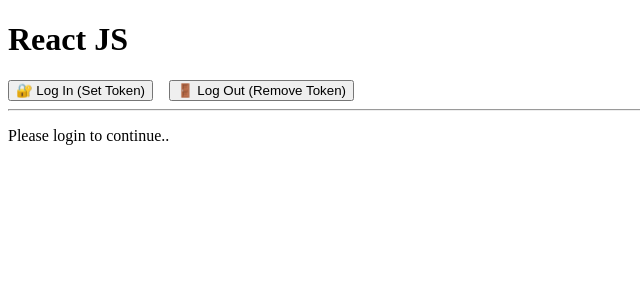
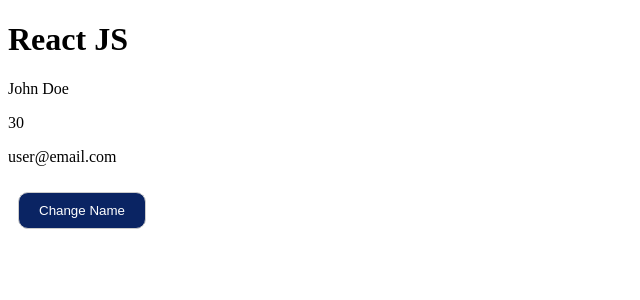
Before and after one commit to nazrulislambhat/react, a React (Vite) app: page / in a window 1280 px wide. Shown: the top 300 px of the page, without its empty margins (0-640 px from the left). Built offline with nearby package versions, Linux system fonts and the light colour scheme.

Commit message:
Some Changes

```diff
--- a/src/App.jsx
+++ b/src/App.jsx
@@ -1,175 +1,9 @@
-// import ChildComponent from './components/ChildComponent';
-//import { useState } from 'react';
-// import UseState from './hooks/UseState.jsx';
-// import UseStateForm from './hooks/UseStateForm.jsx';
-// import UseStateArray from './hooks/UseStateArray.jsx';
-// import TaskList from './hooks/UseStateArray.jsx';
-// import User from './hooks/UseEffect.jsx';
-// import UseEffectUpdate from './hooks/UseEffectUpdate.jsx';
-// import UseEffectAPI from './hooks/UseEffectAPI.jsx';
-// import UseRefExample from './hooks/UseRefExample.jsx';
-// import Timer from './hooks/UseRefTimer.jsx';
-// import UseRef from './hooks/UseRef.jsx';
-// import UseReducerExample1 from './hooks/UseReducerExample1.jsx';
-// import UseReducerExample2 from './hooks/UseReducerExample2.jsx';
-// import UseReducerExample3 from './hooks/UseReducerExample3.jsx';
-// import UseReducerExample4 from './hooks/UseReducerExample4.jsx';
-// import UseReducerExample5 from './hooks/UseReducerExample5.jsx';
-// import UseMemoFactorial from './hooks/UseMemoFactorial.jsx';
-// import UseMemoFactorial2 from './hooks/UseMemoFactorial2.jsx';
-// import CallbackHook from './components/CallbackHook.jsx';
-// import UseContextHookTheme from './hooks/UseContextHookTheme.jsx';
-// import OnlineStatus from './CustomHooks/OnlineStatus.jsx';
-// import UseReducerBest1 from './hooks/UseReducerBest1.jsx';
-// import UseReducerBest2 from './hooks/UseReducerBest2.jsx';
-// import TwoWayDataBinding from './components/TwoWayDataBinding.jsx';
-// import DataFetch from './components/DataFetch.jsx';
-// import GetPersonList from './components/GetPersonList.jsx';
-// import EffectExample from './components/EffectExample';
-import Card from './components/Card';
-import ConditionalWelcome from './components/ConditionalWelcome';
-import Dialog from './components/Dialog';
-import PropsComponent from './components/PropsComponent';
-// import ReducerPractice from './components/ReducerPractice';
-import ReactFormControlled from './components/ReactFormControlled';
-import ReactFormUncontrolled from './components/ReactFormUncontrolled';
-import UserProfile from './components/UserProfile';
-import withAuth from './hoc/withAuth';
-import withLogger from './hoc/withLogger';
-import withTheme from './hoc/withTheme';
-import EnhancedUserProfile from './components/EnhancedUserProfile';
-// import ReactHookForm from './components/ReactHookForm';
-// import ReactForm from './components/ReactForm';
-// import NazrulForm from './components/NazrulForm';
-// import FormikForm from './components/FormikForm';
-// import PostPersonList from './components/PostPersonList.jsx';]
-// import Section from './components/Section';
-// import Heading from './components/Heading';
-// import ImageComponent from './components/ImageComponent';
-// import Level1 from './components/Level1';
-// import Level1Context from './components/Level1Context';
-// import { UsernameContext } from './components/Context';
-// import CallStackVisualizer from './components/CallStackVisualizer.jsx';
+import UseStateHook from './NEW/hooks/UseStateHook';
 function App() {
-  // const username = 'nazrulislam.dev';
-  // const [isShown, setIsShown] = useState(false);
-  // const Child = isShown ? <ChildComponent /> : null;
-  // const [count, setCount] = useState(0);
-  // const handleInc = () => {
-  //   setCount((prevCount) => prevCount + 1);
-  //   setCount((prevCount) => prevCount + 1);
-  // };
-  // const handleReset = () => {
-  //   setCount(0);
-  // };
-  // const handleDec = () => {
-  //   setCount((prevCount) => prevCount - 1);
-  // };
-
-  const fakeUser = {
-    name: 'Zain',
-    email: 'zain@example.com',
-  };
-  const handleLogin = () => {
-    localStorage.setItem('authToken', '12345');
-    alert('Fake login successful! Refresh the page.');
-  };
-
-  const handleLogout = () => {
-    localStorage.removeItem('authToken');
-    alert('Logged out. Refresh the page.');
-  };
   return (
     <div className="app">
       <h1>React JS</h1>
-      <button onClick={handleLogin}>🔐 Log In (Set Token)</button>
-      <button onClick={handleLogout} style={{ marginLeft: '1rem' }}>
-        🚪 Log Out (Remove Token)
-      </button>
-      <hr />
-      <EnhancedUserProfile user={fakeUser} />
-
-      {/* <div className="section">
-        <h1>Prop Drilling</h1>
-        <Level1 username={username} />
-      </div>
-      <div className="section">
-        <h1>Context API Example</h1>
-        <UsernameContext.Provider value={username}>
-          <Level1Context />
-        </UsernameContext.Provider>
-      </div> */}
-      {/* <Section>
-        <Heading>Title</Heading>
-        <Section>
-          <Heading>Heading</Heading>
-          <Heading>Heading</Heading>
-          <Heading>Heading</Heading>
-          <Section>
-            <Heading>Sub-heading</Heading>
-            <Heading>Sub-heading</Heading>
-            <Heading>Sub-heading</Heading>
-            <Section>
-              <Heading>Sub-sub-heading</Heading>
-              <Heading>Sub-sub-heading</Heading>
-              <Heading>Sub-sub-heading</Heading>
-            </Section>
-          </Section>
-        </Section>
-      </Section> */}
-      {/*
-      <PropsComponent name="name2" info="Some Information2" /> */}
-      {/* <h1 className="count">{count}</h1>
-      <button onClick={handleInc}>+</button>
-      <button onClick={handleDec}>-</button>
-      <button onClick={handleReset}>Reset</button> */}
-      {/*<button onClick={() => setIsShown((s) => !s)}>Show/Hide</button>*/}
-      {/*{Child}*/}
-      {/* <UseState />
-      <UseStateForm />
-      <TaskList />
-      <UseEffectUpdate />
-      <UseEffectAPI /> */}
-      {/* <UseRefExample /> */}
-      {/* <Timer /> */}
-      {/* <UseRef /> */}
-      {/* <UseMemoFactorial2 /> */}
-      {/* <ItemList /> */}
-      {/* <UseReducerExample1 />
-      <UseReducerExample2 /> */}
-      {/* <UseReducerExample3 /> */}
-      {/* <UseReducerExample4 /> */}
-      {/* <CallbackHook /> */}
-      {/*<UseContextHookTheme />*/}
-      {/*<OnlineStatus />*/}
-      {/* <TwoWayDataBinding /> */}
-      {/* <UseReducerBest1 /> */}
-      {/* <UseReducerBest2 /> */}
-      {/* <DataFetch /> */}
-      {/* <GetPersonList />
-      <PostPersonList /> */}
-
-      {/* <PropsComponent name="nazrul" />
-      <PropsComponent name="sanpoot" /> */}
-      {/* <ReactFormControlled />
-      <ReactFormUncontrolled /> */}
-      {/* <ReactHookForm /> */}
-      {/* <ReactForm /> */}
-      {/* <NazrulForm /> */}
-      {/* <FormikForm /> */}
-      {/* <ConditionalWelcome isLoggedIn={true} />
-      <ConditionalWelcome isLoggedIn={false} />
-      <ConditionalWelcome isLoggedIn={null} />
-      <Card>
-        <h1>Hello World</h1>
-        <p>This is a composed component.</p>
-      </Card>
-
-      <Dialog
-        title="Delete Account"
-        content={<p>Are you sure you want to delete your account?</p>}
-        footer={<button>Confirm</button>}
-      /> */}
+      <UseStateHook />
     </div>
   );
 }
--- /dev/null
+++ b/src/NEW/hooks/UseStateHook.jsx
@@ -0,0 +1,27 @@
+import { pre } from 'motion/react-client';
+import { useState } from 'react';
+
+function UseStateHook() {
+  const [userDetails, setUserDetails] = useState({
+    name: 'John Doe',
+    age: 30,
+    email: 'user@email.com',
+  });
+  const changeName = () => {
+    setUserDetails((prevDetails) => ({
+      ...prevDetails,
+      name: 'nazrul',
+    }));
+  };
+  return (
+    <div>
+      <p>{userDetails.name}</p>
+      <p>{userDetails.age}</p>
+      <p>{userDetails.email}</p>
+
+      <button onClick={changeName}> Change Name</button>
+    </div>
+  );
+}
+
+export default UseStateHook;
--- a/src/index.css
+++ b/src/index.css
@@ -18,10 +18,21 @@
   border-radius: 10px;
   margin: 0.5rem 0px;
 }
-.button {
-  border: 1px solid black;
+button {
+  border: 1px solid #ccc;
   border-radius: 10px;
   margin: 10px;
   padding: 10px 20px;
   margin-bottom: 20px;
+  cursor: pointer;
+  background-color: #0a2463;
+  color: white;
 }
+button:active {
+  background-color: #FB3640;
+}
+button:disabled {
+  background-color: white;
+  cursor: not-allowed;
+  color: #E2E2E2;
+}
```
